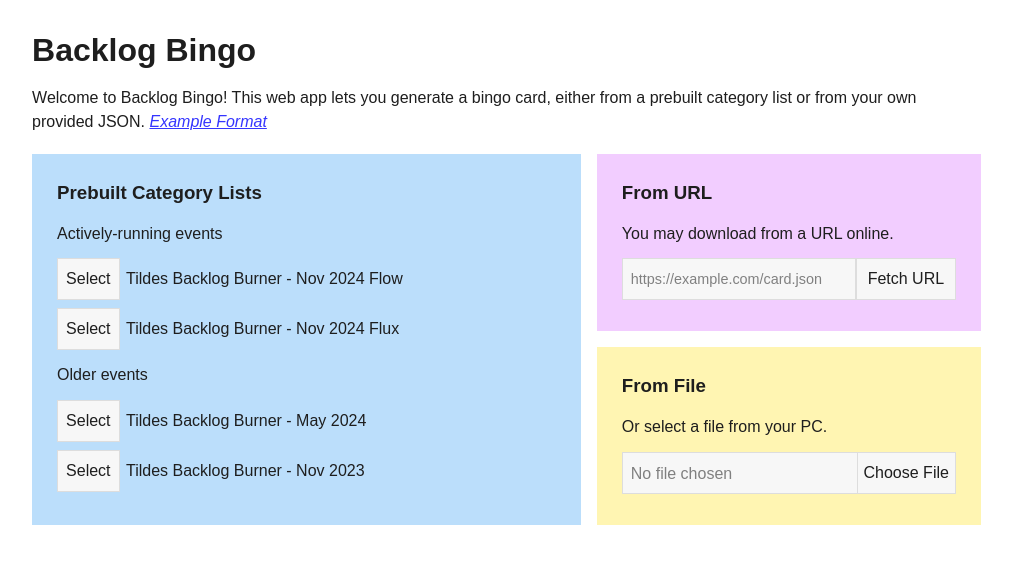
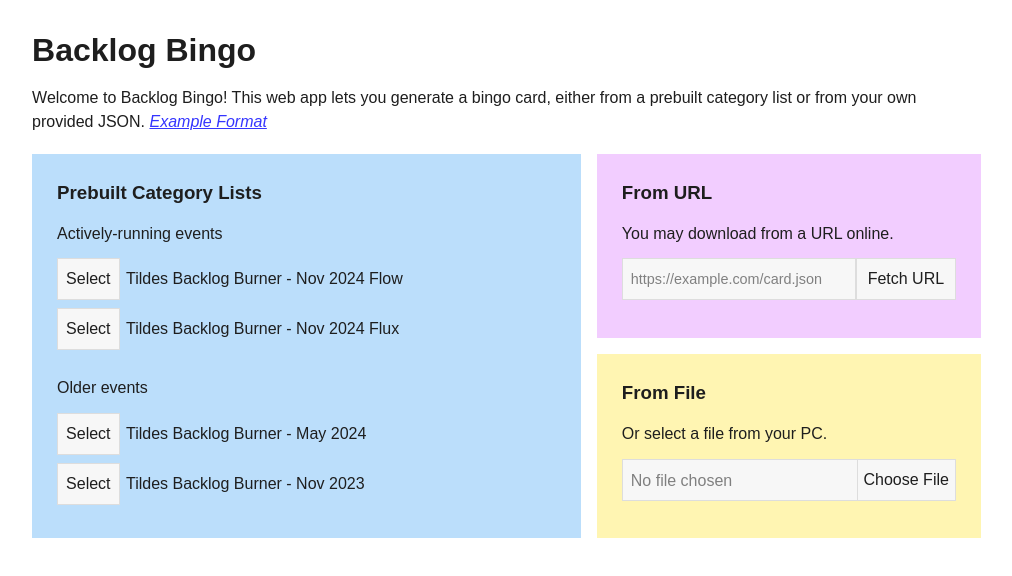
Before and after one commit to WesCook/BacklogBingo, a Vue app: page /#/list in a window 1280 px wide. Shown: the top 576 px of the page, without its empty margins (126-1138 px from the left). Built offline with nearby package versions, Linux system fonts and the light colour scheme.

Commit message:
Improving header semantics

```diff
--- a/src/pages/CategoryList.vue
+++ b/src/pages/CategoryList.vue
@@ -80,7 +80,7 @@
 	>
 		<div class="card-event">
 			<h3>Prebuilt Category Lists</h3>
-			<p>Actively-running events</p>
+			<h4>Actively-running events</h4>
 			<ul class="list">
 				<CategoryListEvent
 					title="Tildes Backlog Burner - Nov 2024 Flow"
@@ -97,7 +97,7 @@
 					@lock-download="lockDownload"
 				/>
 			</ul>
-			<p>Older events</p>
+			<h4>Older events</h4>
 			<ul class="list">
 				<CategoryListEvent
 					title="Tildes Backlog Burner - May 2024"
@@ -200,6 +200,7 @@
 		gap: 1em;
 		margin-top: 1.2em;
 		padding: 0;
+
 		& > div {
 			padding: 25px;
 		}
@@ -218,6 +219,14 @@
 		display: flex;
 		justify-content: end;
 		margin-top: 2em;
+	}
+
+	/* Category List Headers */
+	h4 {
+		font-weight: normal;
+	}
+	.list + h4 {
+		margin-top: 1.6em;
 	}
 
 	/* Remove styling for semantic elements */
```
